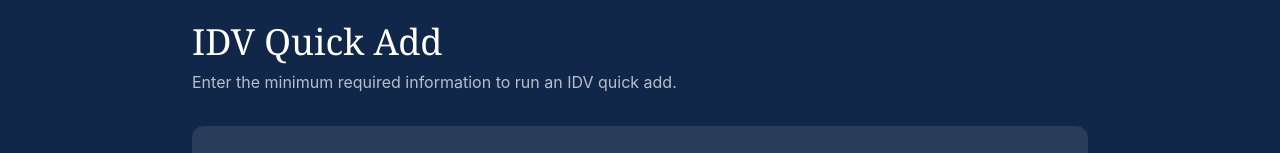
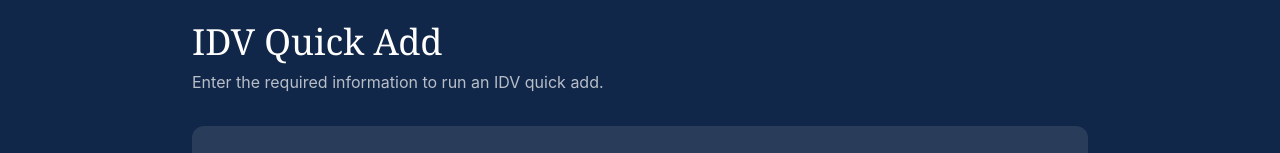
Before and after one commit to joinworth/onboarding-sdk-reference-implementation, a React (Vite) app: page /demo-flows/idv-quick-add in a window 1280 px wide. Shown: the part 150-303 px from the top of the page. Built offline with nearby package versions, Linux system fonts and the light colour scheme; no server answers.

Commit message:
Idv text change

```diff
--- a/src/components/demo-flows/IdvQuickAdd.tsx
+++ b/src/components/demo-flows/IdvQuickAdd.tsx
@@ -61,7 +61,7 @@ const IdvQuickAdd = (): ReactElement => {
                         IDV Quick Add
                     </h1>
                     <p className="text-white/70">
-                        Enter the minimum required information to run an IDV quick add.
+                        Enter the required information to run an IDV quick add.
                     </p>
                 </div>
                 <form onSubmit={handleSubmit} className="sdk-form space-y-6">
```
